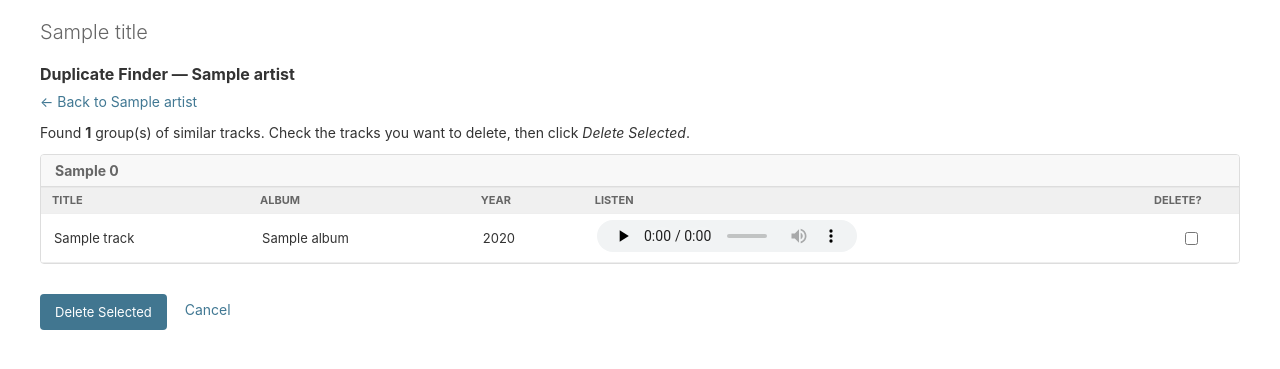
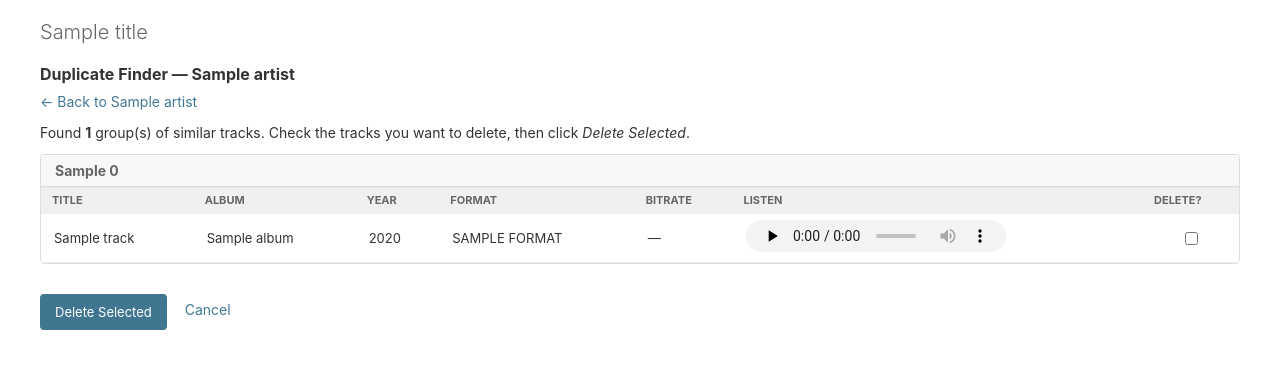
Before and after one commit to priestc/radioserver, a Django app: template server/library/templates/admin/library/duplicate_finder.html in a window 1280 px wide. Shown: the part 86-455 px from the top of the page. Run offline with Django 4.2, Linux system fonts and the light colour scheme; tables that the repository leaves empty hold one stand-in row (values such as "Sample post"); the template is opened without the code that fills it: values that come from a table or form of the project are taken from there, most other values are stand-ins (such as "Sample title", 1, 10 or a date in 2020).

Commit message:
Show format and bitrate for each track in duplicate finder
Co-Authored-By: Claude Sonnet 4.6 <noreply@anthropic.com>

```diff
--- a/server/library/templates/admin/library/duplicate_finder.html
+++ b/server/library/templates/admin/library/duplicate_finder.html
@@ -67,6 +67,8 @@
                     <th>Title</th>
                     <th>Album</th>
                     <th>Year</th>
+                    <th>Format</th>
+                    <th>Bitrate</th>
                     <th>Listen</th>
                     <th class="delete-col">Delete?</th>
                 </tr>
@@ -77,6 +79,8 @@
                     <td>{{ track.title }}</td>
                     <td>{{ track.album.title|default:"—" }}</td>
                     <td>{{ track.year|default:"—" }}</td>
+                    <td>{{ track.format|upper|default:"—" }}</td>
+                    <td>{% if track.bitrate %}{% widthratio track.bitrate 1000 1 %} kbps{% else %}—{% endif %}</td>
                     <td>
                         <audio controls preload="none">
                             <source src="{% url 'admin:library_track_stream' track.pk %}">
```
